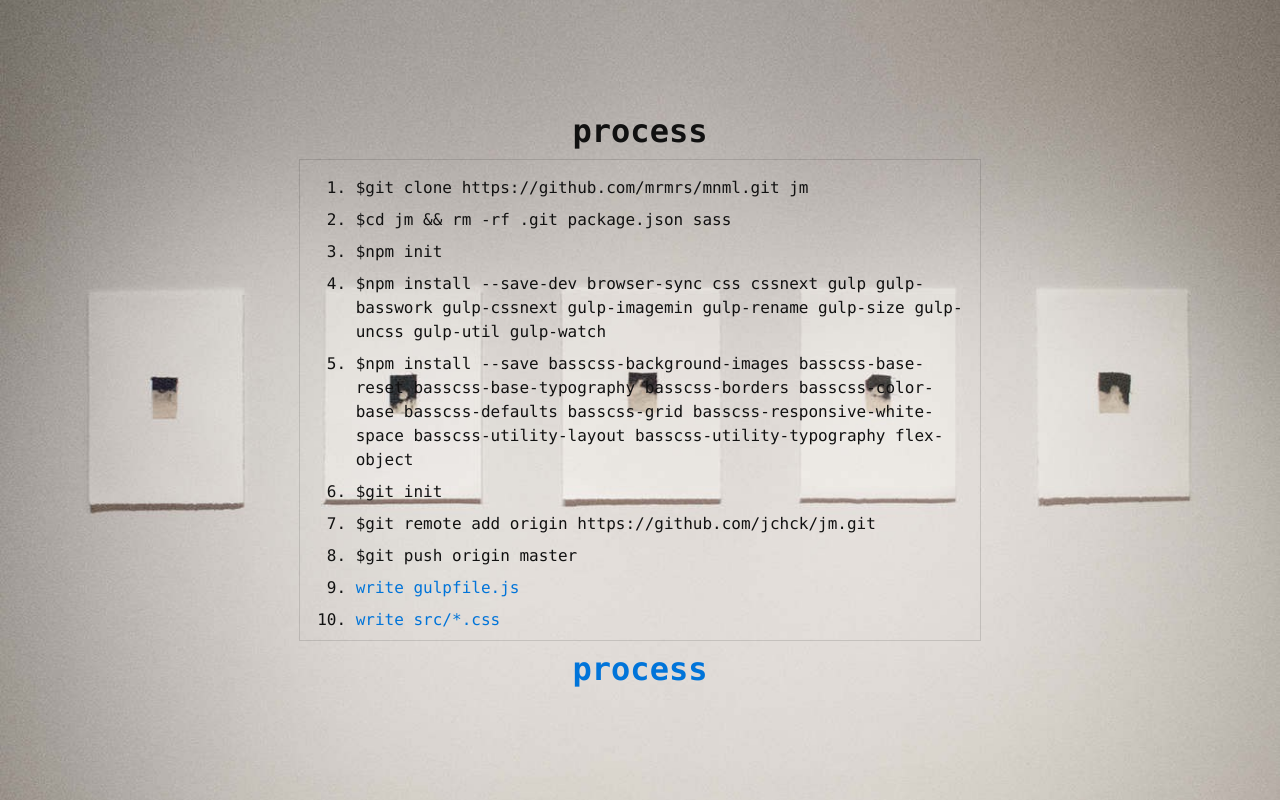
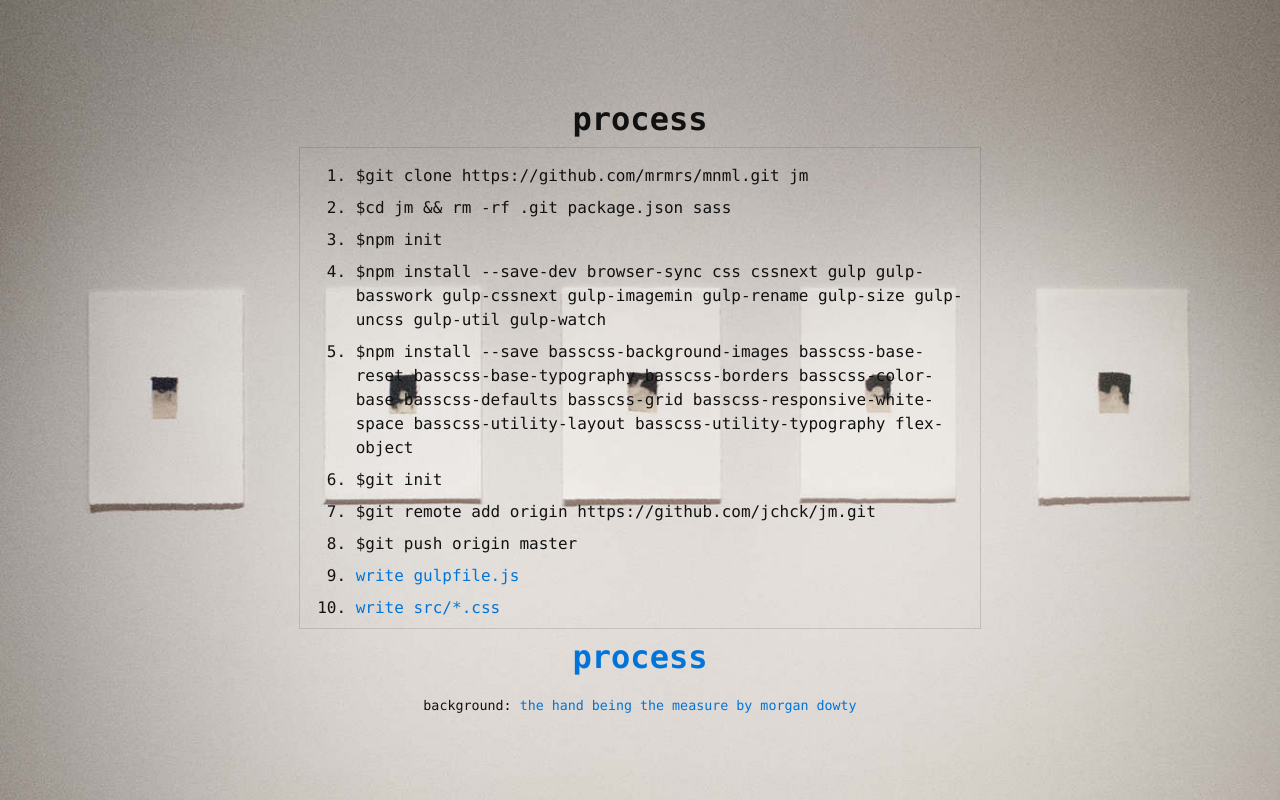
Before and after one commit to jchck/jm, a website: page index.html in a window 1280 px wide. Drawn offline with Linux system fonts and the light colour scheme.

Commit message:
add credit

```diff
--- a/css/jm.css
+++ b/css/jm.css
@@ -1 +1 @@
-body{margin:0;line-height:1.5;font-size:100%}body,h1{font-family:Source Code Pro,Consolas,monospace}h1{font-weight:700;line-height:1.25;margin-top:1em;margin-bottom:.5em}ol{margin-top:0;margin-bottom:1pc;margin-bottom:1rem}h1{font-size:2pc;font-size:2rem}.clearfix:after,.clearfix:before{content:" ";display:table}.clearfix:after{clear:both}.center{text-align:center}.container{max-width:64em;margin-left:auto;margin-right:auto}@media (min-width:40em){.sm-col-8{width:66.66666666666666%}}.flex{display:-webkit-box;display:-webkit-flex;display:-ms-flexbox;display:flex}.flex-center{-webkit-box-align:center;-webkit-align-items:center;-ms-flex-align:center;align-items:center}body{color:#111;background-color:#fff}a{color:#0074d9;text-decoration:none}a:hover{text-decoration:underline}.bg-cover{background-size:cover}.bg-center{background-position:center}.border{border:1px solid #000;border-color:rgba(0,0,0,.125)}@media (min-width:40em){.sm-mt0{margin-top:0}.sm-mb0{margin-bottom:0}.sm-mt1{margin-top:.5rem}.sm-mb1{margin-bottom:.5rem}}@media (min-width:40em){.sm-p2{padding:1rem}.sm-py2{padding-top:1rem;padding-bottom:1rem}.sm-px2{padding-left:1rem;padding-right:1rem}}li{margin-bottom:.5em}.mx-auto{margin-left:auto;margin-right:auto}@media (max-width:30em){.word-break{word-break:break-all}}
+body{margin:0;line-height:1.5;font-size:100%}body,h1{font-family:Source Code Pro,Consolas,monospace}h1{font-weight:700;line-height:1.25;margin-top:1em;margin-bottom:.5em}ol{margin-top:0;margin-bottom:1pc;margin-bottom:1rem}h1{font-size:2pc;font-size:2rem}.clearfix:after,.clearfix:before{content:" ";display:table}.clearfix:after{clear:both}.center{text-align:center}.container{max-width:64em;margin-left:auto;margin-right:auto}@media (min-width:40em){.sm-col-8{width:66.66666666666666%}}.flex{display:-webkit-box;display:-webkit-flex;display:-ms-flexbox;display:flex}.flex-center{-webkit-box-align:center;-webkit-align-items:center;-ms-flex-align:center;align-items:center}.flex-auto{-webkit-box-flex:1;-webkit-flex:1 1 auto;-ms-flex:1 1 auto;flex:1 1 auto}body{color:#111;background-color:#fff}a{color:#0074d9;text-decoration:none}a:hover{text-decoration:underline}.bg-cover{background-size:cover}.bg-center{background-position:center}.border{border:1px solid #000;border-color:rgba(0,0,0,.125)}@media (min-width:40em){.sm-mt0{margin-top:0}.sm-mb0{margin-bottom:0}.sm-mt1{margin-top:.5rem}.sm-mb1{margin-bottom:.5rem}}@media (min-width:40em){.sm-p2{padding:1rem}.sm-py2{padding-top:1rem;padding-bottom:1rem}.sm-px2{padding-left:1rem;padding-right:1rem}}li{margin-bottom:.5em}.mx-auto{margin-left:auto;margin-right:auto}@media (max-width:30em){.word-break{word-break:break-all}}
--- a/index.html
+++ b/index.html
@@ -15,7 +15,7 @@
     <div class="flex flex-center" style="min-height:100vh">
       <div class="container">
       <div class="clearfix">
-      <div class="sm-col-8 mx-auto sm-p2">
+      <div class="sm-col-8 mx-auto sm-p2 flex-auto">
         <h1 class="center sm-mt0 sm-mb1">process</h1>
         <div class="border sm-px2" style="height: 60vh; overflow: scroll">
           <ol class="word-break sm-py2" style="margin-bottom:0">
@@ -36,7 +36,7 @@
             <li><a href="https://github.com/jchck/jm/commit/31dc8f0502bfa26541cd86fbe6179b92d4ffa2b1" target="_blank">responsive qa</a></li>
             <li><a href="https://github.com/jchck/jm/commit/ac051dc34cb06f852f6219d10c2699eac067a8bd" target="_blank">add uncss task to gulpfile.js</li>
             <li><a href="https://github.com/jchck/jm/commit/7ece52c005a379d35402845ff7232bb9ff7a6ace" target="_blank">final cosmetic tweaks</a></li>
-            <li><a href="https://github.com/jchck/jm/commit/f4a044a8155d362204ef8857e96e94902b0600cf" target="_blank">final css size 559 B (gzipped)</a></li>
+            <li><a href="https://github.com/jchck/jm/commit/f4a044a8155d362204ef8857e96e94902b0600cf" target="_blank">final css size 580 B (gzipped)</a></li>
             <li>$git push origin master</li>
             <li>$git clone https://github.com/jchck/jm.git</li>
             <li>$npm install</li>
@@ -46,6 +46,7 @@
         <h1 class="center sm-mt1 sm-mb0"><a href="https://github.com/jchck/jm" target="_blank">process</a></h1>
       </div>
       </div>
+      <footer class="center"><small>background: <a href="http://morgandowty.com/the-hand-being-the-measure" target="_blank">the hand being the measure by morgan dowty</a></small></footer>
     </div>
     </div>
   </body>
```
